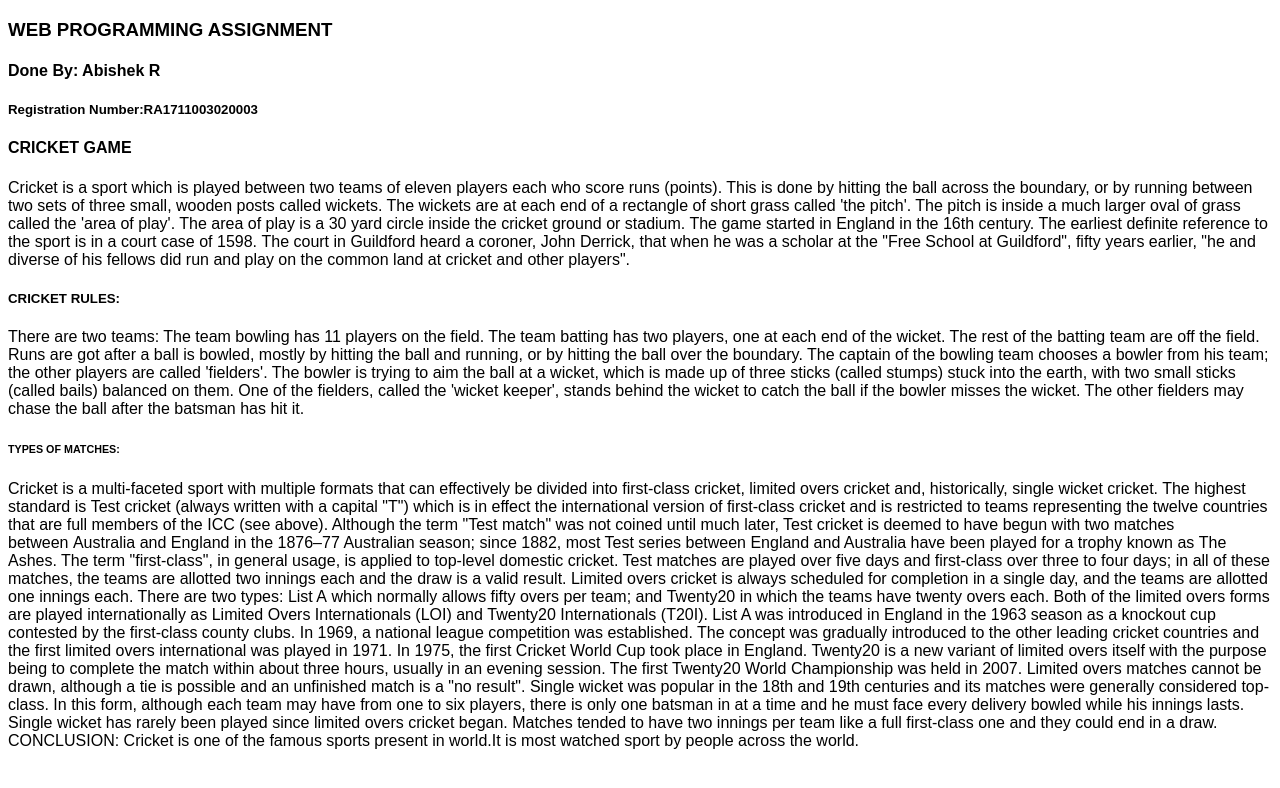
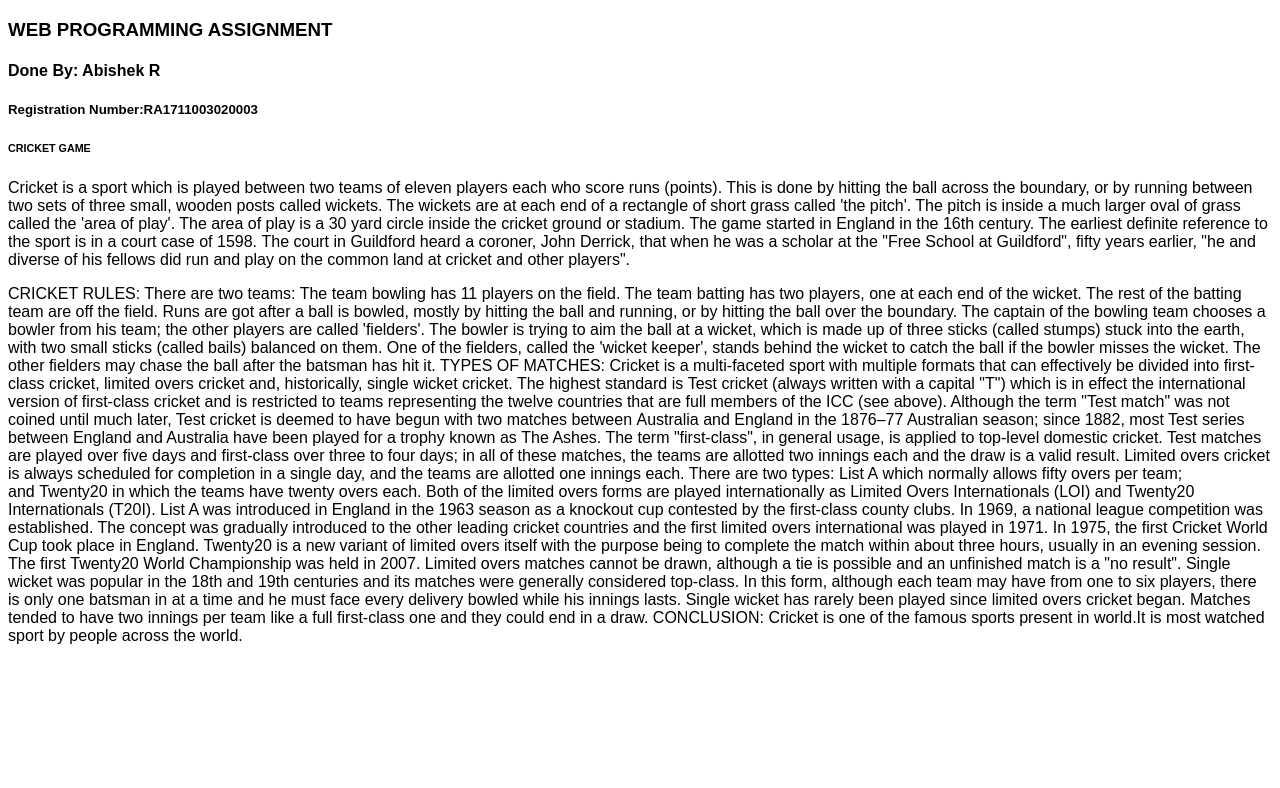
Before and after one commit to Abishek-Ravi/Abishek-Ravi.github.io, a plain HTML site: page index.html in a window 1280 px wide. Drawn offline with Linux system fonts and the light colour scheme.

Commit message:
Update index.html

```diff
--- a/index.html
+++ b/index.html
@@ -42,20 +42,20 @@ input[type=submit]:hover {
 <h3>WEB PROGRAMMING ASSIGNMENT</h3>
   <h4>Done By: Abishek R</h4>
   <h5>Registration Number:RA1711003020003</h5>
-<h4>CRICKET GAME</h4>
+<h6>CRICKET GAME</h6>
 <p>Cricket is a sport which is played between two teams of eleven players each who score runs (points). This is done by hitting the ball across the boundary, or by running between two sets of three small, wooden posts called wickets.
 
 The wickets are at each end of a rectangle of short grass called 'the pitch'. The pitch is inside a much larger oval of grass called the 'area of play'. The area of play is a 30 yard circle inside the cricket ground or stadium.
 
 The game started in England in the 16th century. The earliest definite reference to the sport is in a court case of 1598. The court in Guildford heard a coroner, John Derrick, that when he was a scholar at the "Free School at Guildford", fifty years earlier, "he and diverse of his fellows did run and play on the common land at cricket and other players".</p>
-  <h5>CRICKET RULES:</h5>
+  <h7>CRICKET RULES:</h7>
 <p1>
 There are two teams: The team bowling has 11 players on the field. The team batting has two players, one at each end of the wicket. The rest of the batting team are off the field. Runs are got after a ball is bowled, mostly by hitting the ball and running, or by hitting the ball over the boundary.
 
 The captain of the bowling team chooses a bowler from his team; the other players are called 'fielders'. The bowler is trying to aim the ball at a wicket, which is made up of three sticks (called stumps) stuck into the earth, with two small sticks (called bails) balanced on them. One of the fielders, called the 'wicket keeper', stands behind the wicket to catch the ball if the bowler misses the wicket. The other fielders may chase the ball after the batsman has hit it.
   </p1>
 
-  <h6>TYPES OF MATCHES:</h6>
+  <h8>TYPES OF MATCHES:</h8>
 <p2>
 Cricket is a multi-faceted sport with multiple formats that can effectively be divided into first-class cricket, limited overs cricket and, historically, single wicket cricket. The highest standard is Test cricket (always written with a capital "T") which is in effect the international version of first-class cricket and is restricted to teams representing the twelve countries that are full members of the ICC (see above). Although the term "Test match" was not coined until much later, Test cricket is deemed to have begun with two matches between Australia and England in the 1876–77 Australian season; since 1882, most Test series between England and Australia have been played for a trophy known as The Ashes. The term "first-class", in general usage, is applied to top-level domestic cricket. Test matches are played over five days and first-class over three to four days; in all of these matches, the teams are allotted two innings each and the draw is a valid result.
 
@@ -63,7 +63,7 @@ Limited overs cricket is always scheduled for completion in a single day, and th
 
 Single wicket was popular in the 18th and 19th centuries and its matches were generally considered top-class. In this form, although each team may have from one to six players, there is only one batsman in at a time and he must face every delivery bowled while his innings lasts. Single wicket has rarely been played since limited overs cricket began. Matches tended to have two innings per team like a full first-class one and they could end in a draw.
   </p2>
-  <h7>CONCLUSION:</h7>
+  <h9>CONCLUSION:</h9>
 <p3>
 Cricket is one of the famous sports present in world.It is most watched sport by people across the world.
   </p3>
```
